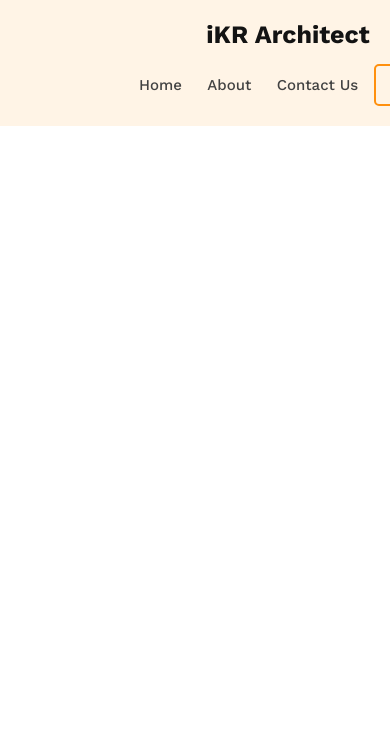
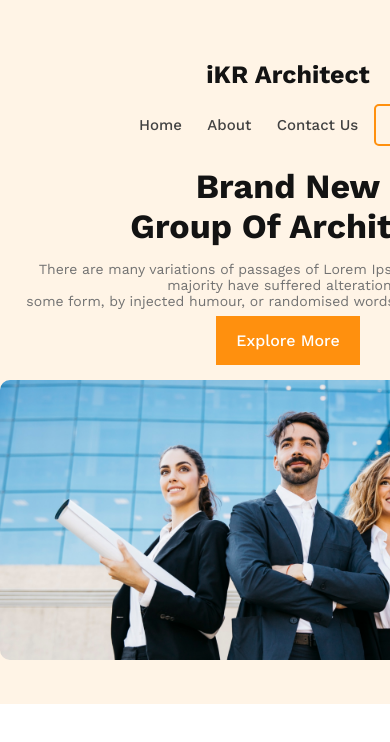
Before and after one commit to avoiddeveloper/ikr-architect-responsive-tamplate, a plain HTML site: page index.html in a window 390 px wide. Shown: the top 742 px of the page. Drawn offline with nearby package versions, Linux system fonts and the light colour scheme.

Commit message:
banner part added with responsive with sm and md ver

```diff
--- a/css/style.css
+++ b/css/style.css
@@ -13,6 +13,9 @@ ul,li {
     list-style-type: none;
     display: inline-block;
 }
+img {
+    width: 100%;
+}
 .container {
     width: 1140px;
     margin: 0 auto;
@@ -24,12 +27,13 @@ ul,li {
 
 /* Header  Part Css */
 #header {
+    padding: 40px 0px;
     background-color: #FF900E1A;
 }
 
 /* Navbar Part Css */
 #navbar {
-    padding: 50px 0px;
+    padding: 0px 0px 40px 0px;
 }
 .logo {
     width: 50%;
@@ -88,6 +92,34 @@ ul,li {
     background-color: #FF900E;
 }
 
+/* Banner Part CSS */
+.hero_content {
+    text-align: center;
+}
+
+
+.hero_content h1 {
+    font-size: 64px;
+    font-weight: 700;
+    color: #131313;
+    padding-bottom: 20px;
+}
+.hero_content p {
+    font-size: 16px;
+    font-weight: 400;
+    color: #727272;
+    padding-bottom: 32px;
+}
+.hero_content a {
+    font-size: 20px;
+    font-weight: 500;
+    color: #fff;
+    background-color: #FF900E;
+    padding: 20px 25px;
+}
+.hero_content img {
+    margin-top: 40px;
+}
 
 
 /* Small Device */
@@ -122,6 +154,24 @@ ul,li {
     .navLink ul button {
         font-size: 15px;
         padding: 10px 15px;
+    }
+
+    /* Banner Part */
+    .hero_content h1 {
+        font-size: 34px;
+        padding-bottom: 15px;
+    }
+    .hero_content p {
+        font-size: 14px;
+        padding: 0px 20px 22px 20px;
+    }
+    .hero_content a {
+        font-size: 16px;
+        padding: 15px 20px;
+    }
+    .hero_content img {
+        border-radius: 10px;
+        margin-top: 30px;
     }
 }
 
@@ -161,4 +211,21 @@ ul,li {
         font-size: 15px;
         padding: 10px 15px;
     }
+
+    /* Banner Part */
+    .hero_content h1 {
+        font-size: 34px;
+        padding-bottom: 15px;
+    }
+    .hero_content p {
+        font-size: 14px;
+        padding: 0px 20px 22px 20px;
+    }
+    .hero_content a {
+        font-size: 16px;
+        padding: 15px 20px;
+    }
+    .hero_content img {
+        margin-top: 30px;
+    }
 }
--- a/index.html
+++ b/index.html
@@ -9,6 +9,8 @@
 <body>
     <!-- Header Part -->
     <header id="header">
+
+        <!-- Navbar Part -->
         <nav id="navbar" class="container flex">
             <div class="logo">
                 <span>iKR Architect</span>
@@ -22,6 +24,18 @@
                 </ul>
             </div>
         </nav>
+
+
+        <!-- hero Part -->
+         <section id="hero">
+            <div class="hero_content container">
+                <h1>Brand New <br> Group Of Architect</h1>
+                <p>There are many variations of passages of Lorem Ipsum available, but the majority have suffered alteration in <br> some form, by injected humour, or randomised words which don't look even</p>
+                <a href="#">Explore More</a>
+
+                <img src="images/banner.png" alt="banner">
+            </div>
+         </section>
     </header>
 
     <!-- Main Part -->
```
